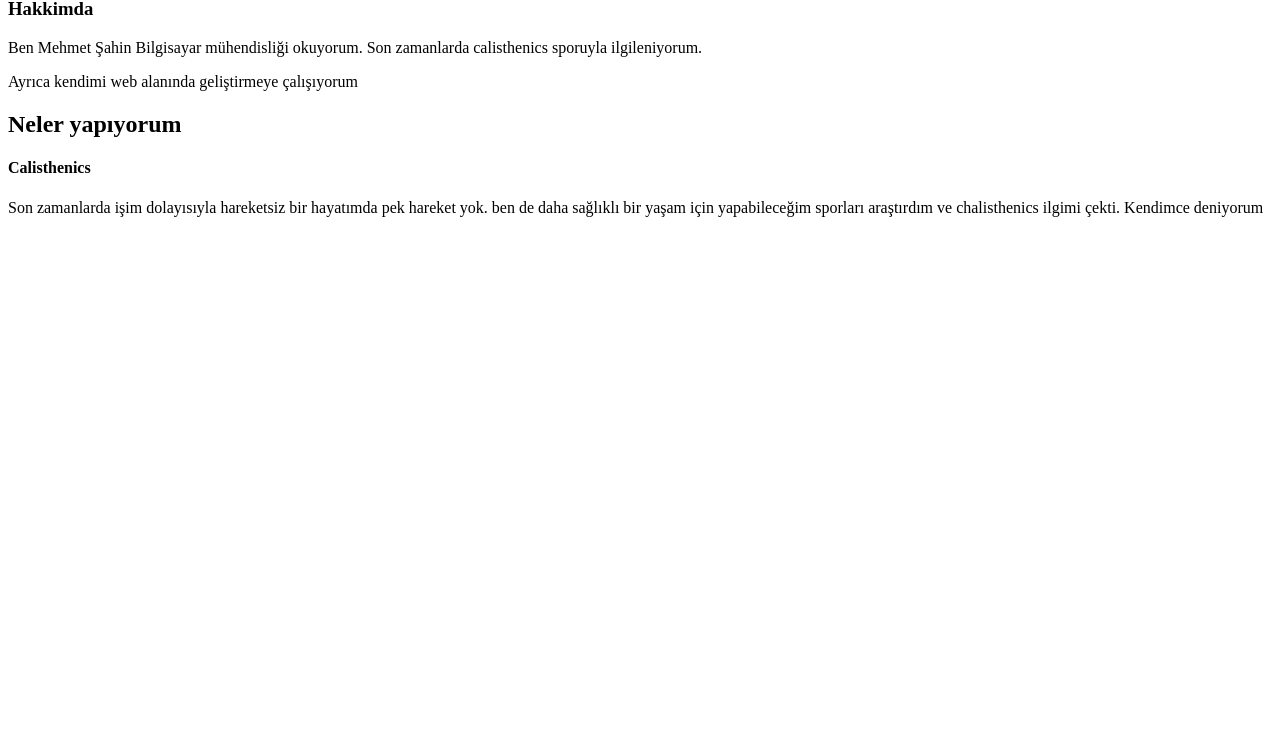
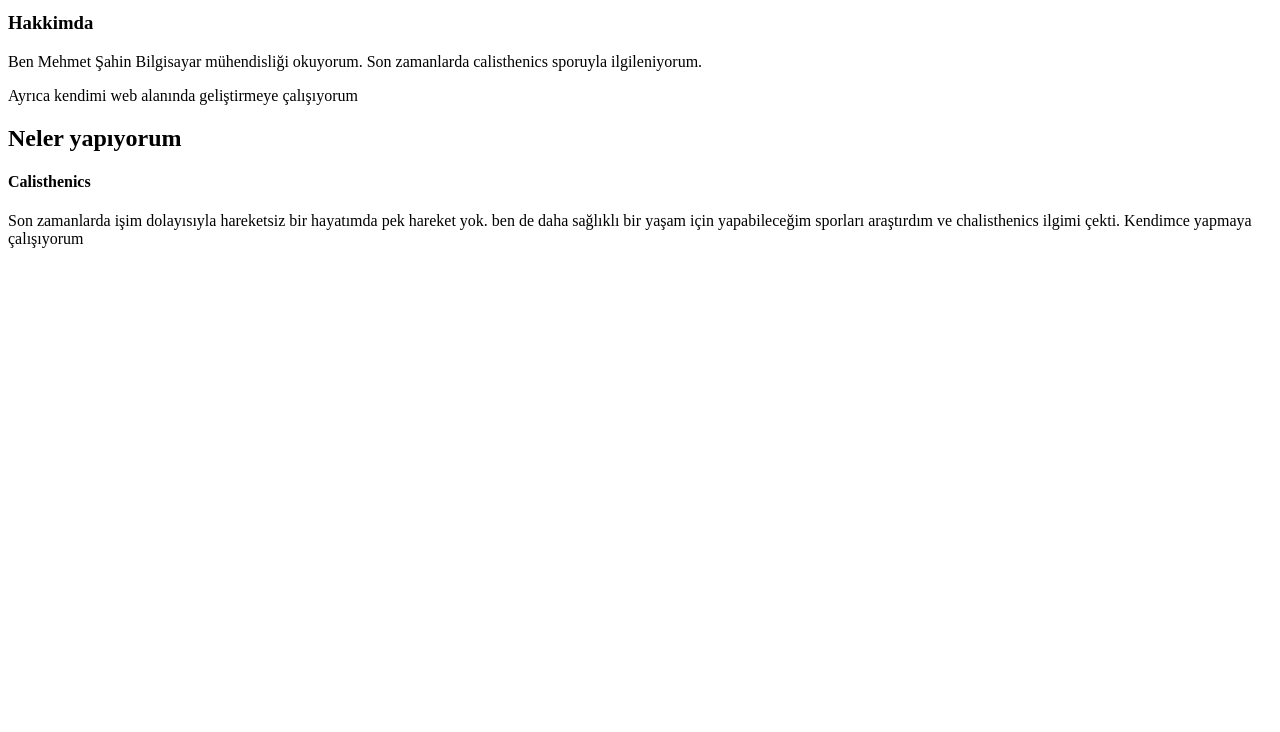
Before and after one commit to mehmetsahinn/odevpatika, a plain HTML site: page index.html in a window 1280 px wide. Shown: the part 68-800 px from the top of the page. Drawn offline with Linux system fonts and the light colour scheme.

Commit message:
ucuncu commit

```diff
--- a/index.html
+++ b/index.html
@@ -1,5 +1,12 @@
+<!DOCTYPE html>
+<html>
+<head>
+<title>Mehmet Şahin</title>
+</head>
+
 <!-- Kendimi tanıtan basit bir sayfa-->
 <!-- Büyük başlıkta isim soy isism -->
+<body>
 <h1>Mehmet Şahin</h1>
 
 <!-- Hakkımda kısmmı -->
@@ -11,5 +18,7 @@
 <!-- Neler yaptığım kısmın başlığı ve açıklaması -->
 <h2>Neler yapıyorum </h2>
 <h4>Calisthenics </h4>
-<p>Son zamanlarda işim dolayısıyla hareketsiz bir hayatımda pek hareket yok. ben de daha sağlıklı bir yaşam için yapabileceğim sporları araştırdım ve chalisthenics ilgimi çekti. Kendimce deniyorum </p>
-<!-- Alt başlıkları örneğe benzetmek amacıyla bu şekilde seçtim olarak yapma nedenim -->
+<p>Son zamanlarda işim dolayısıyla hareketsiz bir hayatımda pek hareket yok. ben de daha sağlıklı bir yaşam için yapabileceğim sporları araştırdım ve chalisthenics ilgimi çekti. Kendimce yapmaya çalışıyorum </p>
+<!-- deneme sayfası -->
+</body>
+</html>
```
